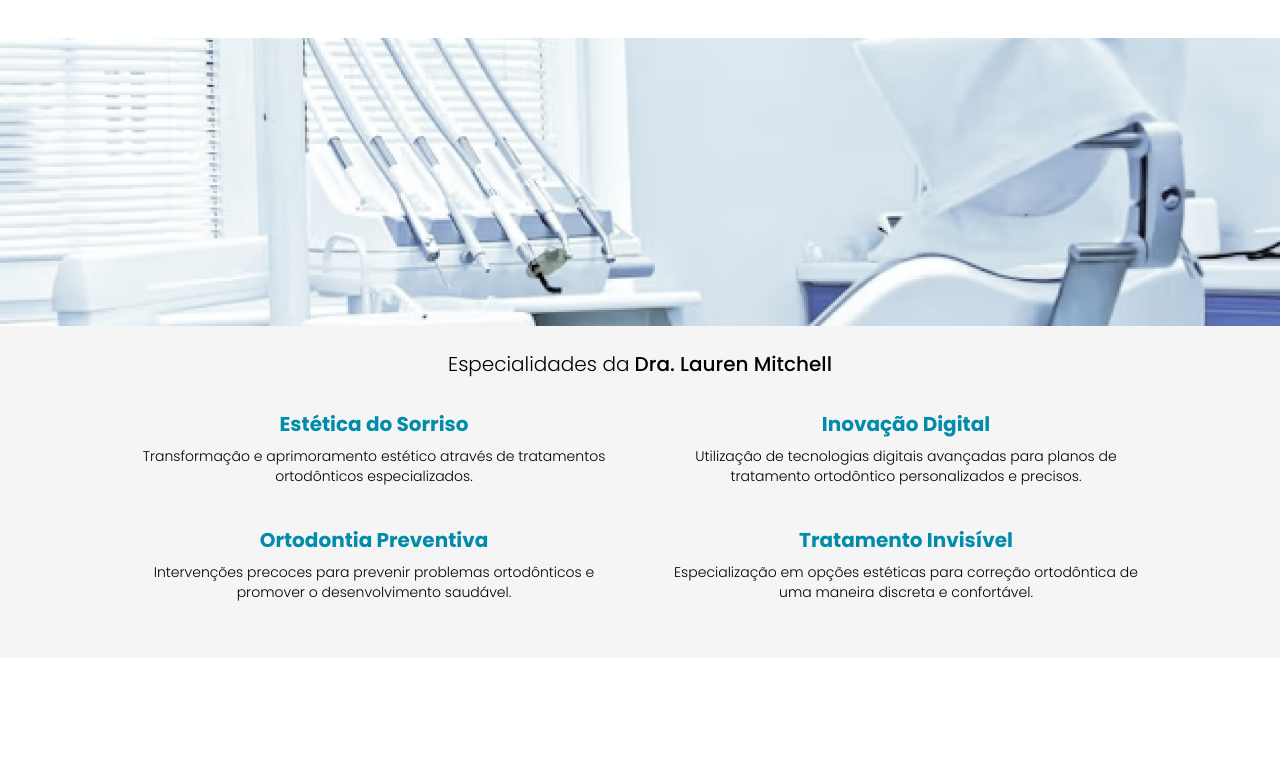
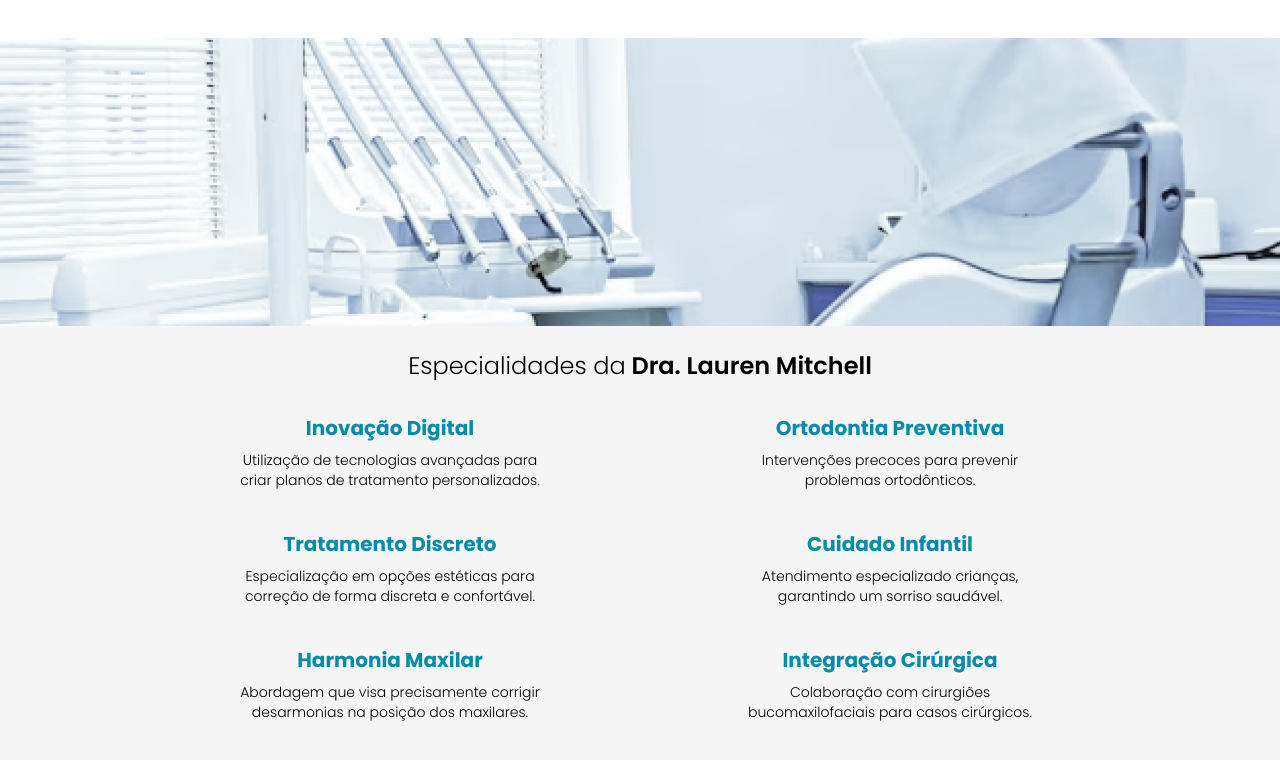
Before and after one commit to gui-bus/laurenMitchell, a Next.js app: page / in a window 1280 px wide. Shown: the part 586-1346 px from the top of the page. Before the commit the page ends 1284 px from the top, so only its background shows below. Built offline with nearby package versions, Linux system fonts and the light colour scheme.

Commit message:
style: change classes

```diff
--- a/src/components/sections/SkillsSection.tsx
+++ b/src/components/sections/SkillsSection.tsx
@@ -5,20 +5,28 @@ import Consultorio from "../../../public/consultorio-01.png";
 
 const skills: { title: string; text: string }[] = [
   {
-    title: "Estética do Sorriso",
-    text: "Transformação e aprimoramento estético através de tratamentos ortodônticos especializados.",
-  },
-  {
     title: "Inovação Digital",
-    text: "Utilização de tecnologias digitais avançadas para planos de tratamento ortodôntico personalizados e precisos.",
+    text: "Utilização de tecnologias avançadas para criar planos de tratamento personalizados.",
   },
   {
     title: "Ortodontia Preventiva",
-    text: "Intervenções precoces para prevenir problemas ortodônticos e promover o desenvolvimento saudável.",
+    text: "Intervenções precoces para prevenir problemas ortodônticos.",
   },
   {
-    title: "Tratamento Invisível",
-    text: "Especialização em opções estéticas para correção ortodôntica de uma maneira discreta e confortável.",
+    title: "Tratamento Discreto",
+    text: "Especialização em opções estéticas para correção de forma discreta e confortável.",
+  },
+  {
+    title: "Cuidado Infantil",
+    text: "Atendimento especializado crianças, garantindo um sorriso saudável.",
+  },
+  {
+    title: "Harmonia Maxilar",
+    text: "Abordagem que visa precisamente corrigir desarmonias na posição dos maxilares.",
+  },
+  {
+    title: "Integração Cirúrgica",
+    text: "Colaboração com cirurgiões bucomaxilofaciais para casos cirúrgicos.",
   },
 ];
 
@@ -35,18 +43,23 @@ const SkillsSection = () => {
       />
 
       <div className="bg-[#F5F5F5] w-full h-fit flex flex-col items-center justify-center py-6">
-        <h2 className="font-medium text-xl">
+        <h2 className="font-semibold text-xl md:text-2xl">
           <span className="font-light">Especialidades da</span> Dra. Lauren
           Mitchell
         </h2>
 
-        <div className="my-8 grid grid-cols-1 md:grid-cols-2 gap-10 w-full md:max-w-[80%] mx-auto">
-            {skills.map((skill, index) => (
-                <div key={index} className="flex flex-col items-center justify-center text-center gap-2">
-                    <h3 className="font-bold text-laurenBlue text-xl">{skill.title}</h3>
-                    <p className="font-light text-sm w-full max-w-xs md:max-w-lg">{skill.text}</p>
-                </div>
-            ))}
+        <div className="my-8 grid grid-cols-1 md:grid-cols-2 gap-10 w-full max-w-[90%] lg:w-[60rem] mx-auto ">
+          {skills.map((skill, index) => (
+            <div
+              key={index}
+              className="flex flex-col items-center justify-center text-center gap-2 w-full max-w-xs md:max-w-none mx-auto"
+            >
+              <h3 className="font-bold text-laurenBlue text-xl">
+                {skill.title}
+              </h3>
+              <p className="font-light text-sm lg:px-20 ">{skill.text}</p>
+            </div>
+          ))}
         </div>
       </div>
     </section>
```
